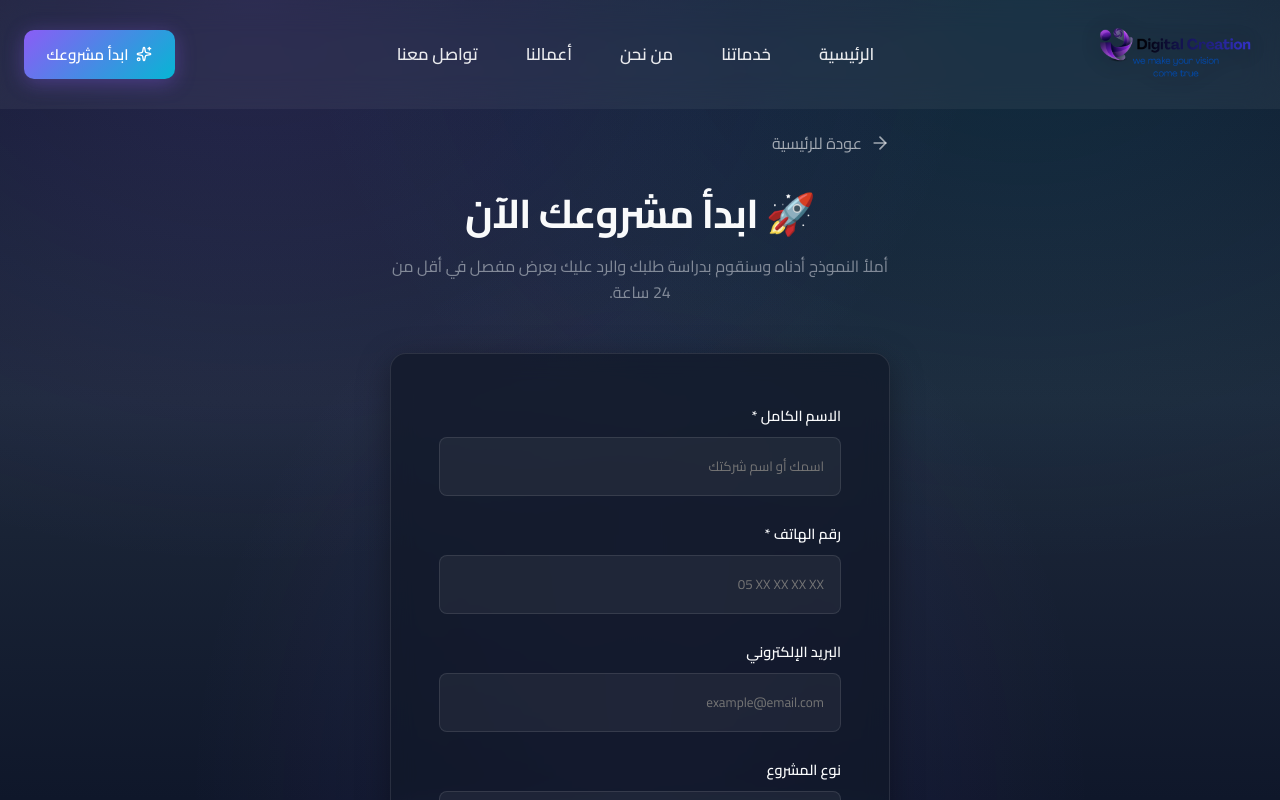
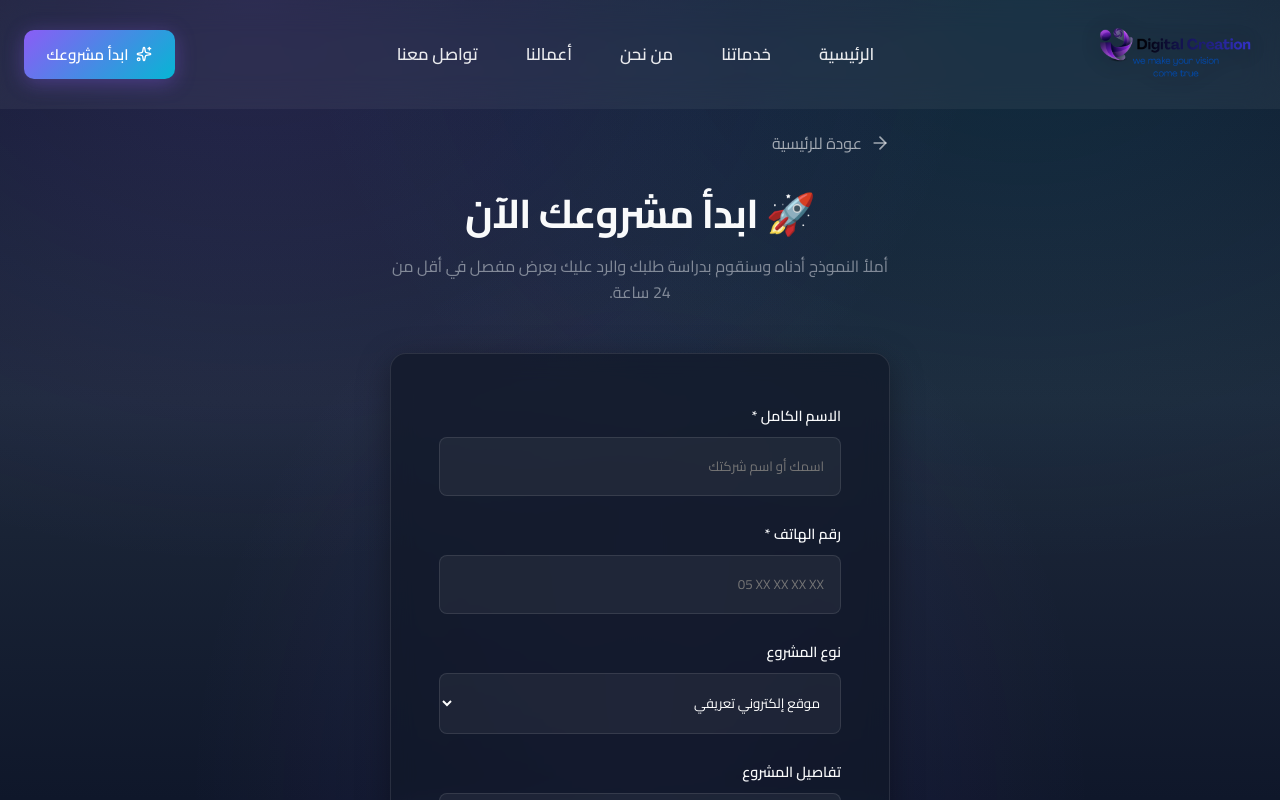
Before and after one commit to DMR-7-1/digital-creation-agency, a React (Vite) app: page /start-project in a window 1280 px wide. Shown: the top 800 px of the page. Built offline with nearby package versions, Linux system fonts and the light colour scheme.

Commit message:
Refactor: Removed Email field from all forms

```diff
--- a/src/pages/Contact.jsx
+++ b/src/pages/Contact.jsx
@@ -6,7 +6,7 @@ import { Send, MessageCircle, MapPin, Phone, Mail, Loader, CheckCircle, Sparkles
 const WEB3FORMS_ACCESS_KEY = 'ac9c514d-d0d1-4746-90db-01538d0d2af5';
 
 const ContactPage = () => {
-  const [formData, setFormData] = useState({ name: '', phone: '', email: '', type: 'website', message: '' });
+  const [formData, setFormData] = useState({ name: '', phone: '', type: 'website', message: '' });
   const [status, setStatus] = useState('idle'); // idle, submitting, success, error
 
   const handleChange = (e) => setFormData({ ...formData, [e.target.name]: e.target.value });
@@ -27,7 +27,6 @@ const ContactPage = () => {
           subject: `طلب جديد من ${formData.name} - ${formData.type}`,
           from_name: 'Digital Creation Website',
           name: formData.name,
-          email: formData.email || 'لم يحدد',
           phone: formData.phone,
           service_type: formData.type,
           message: formData.message || 'لم يتم إضافة رسالة'
@@ -38,7 +37,7 @@ const ContactPage = () => {
 
       if (result.success) {
         setStatus('success');
-        setFormData({ name: '', phone: '', email: '', type: 'website', message: '' });
+        setFormData({ name: '', phone: '', type: 'website', message: '' });
       } else {
         setStatus('error');
       }
--- a/src/pages/StartProject.jsx
+++ b/src/pages/StartProject.jsx
@@ -6,7 +6,7 @@ import { Link } from 'react-router-dom';
 const WEB3FORMS_ACCESS_KEY = 'ac9c514d-d0d1-4746-90db-01538d0d2af5';
 
 const StartProject = () => {
-  const [formData, setFormData] = useState({ name: '', phone: '', email: '', type: 'website', message: '' });
+  const [formData, setFormData] = useState({ name: '', phone: '', type: 'website', message: '' });
   const [status, setStatus] = useState('idle'); // idle, submitting, success, error
 
   const handleChange = (e) => setFormData({ ...formData, [e.target.name]: e.target.value });
@@ -27,7 +27,6 @@ const StartProject = () => {
           subject: `طلب مشروع جديد من ${formData.name} - ${formData.type}`,
           from_name: 'Digital Creation Website',
           name: formData.name,
-          email: formData.email || 'لم يحدد',
           phone: formData.phone,
           service_type: formData.type,
           message: formData.message || 'لم يتم إضافة رسالة'
@@ -38,7 +37,7 @@ const StartProject = () => {
 
       if (result.success) {
         setStatus('success');
-        setFormData({ name: '', phone: '', email: '', type: 'website', message: '' });
+        setFormData({ name: '', phone: '', type: 'website', message: '' });
       } else {
         setStatus('error');
       }
@@ -118,27 +117,6 @@ const StartProject = () => {
 
               <div style={{ display: 'grid', gridTemplateColumns: 'repeat(auto-fit, minmax(250px, 1fr))', gap: '1.5rem' }}>
                 <div style={{ display: 'grid', gap: '0.5rem' }}>
-                  <label style={{ fontSize: '0.9rem', fontWeight: '600' }}>البريد الإلكتروني</label>
-                  <input
-                    type="email"
-                    name="email"
-                    value={formData.email}
-                    onChange={handleChange}
-                    style={{
-                      background: 'rgba(255,255,255,0.05)',
-                      border: '1px solid var(--glass-border)',
-                      padding: '1rem',
-                      borderRadius: '0.5rem',
-                      color: 'white',
-                      fontFamily: 'inherit',
-                      direction: 'ltr',
-                      textAlign: 'right'
-                    }}
-                    placeholder="example@email.com"
-                  />
-                </div>
-
-                <div style={{ display: 'grid', gap: '0.5rem' }}>
                   <label style={{ fontSize: '0.9rem', fontWeight: '600' }}>نوع المشروع</label>
                   <select
                     name="type"
```
